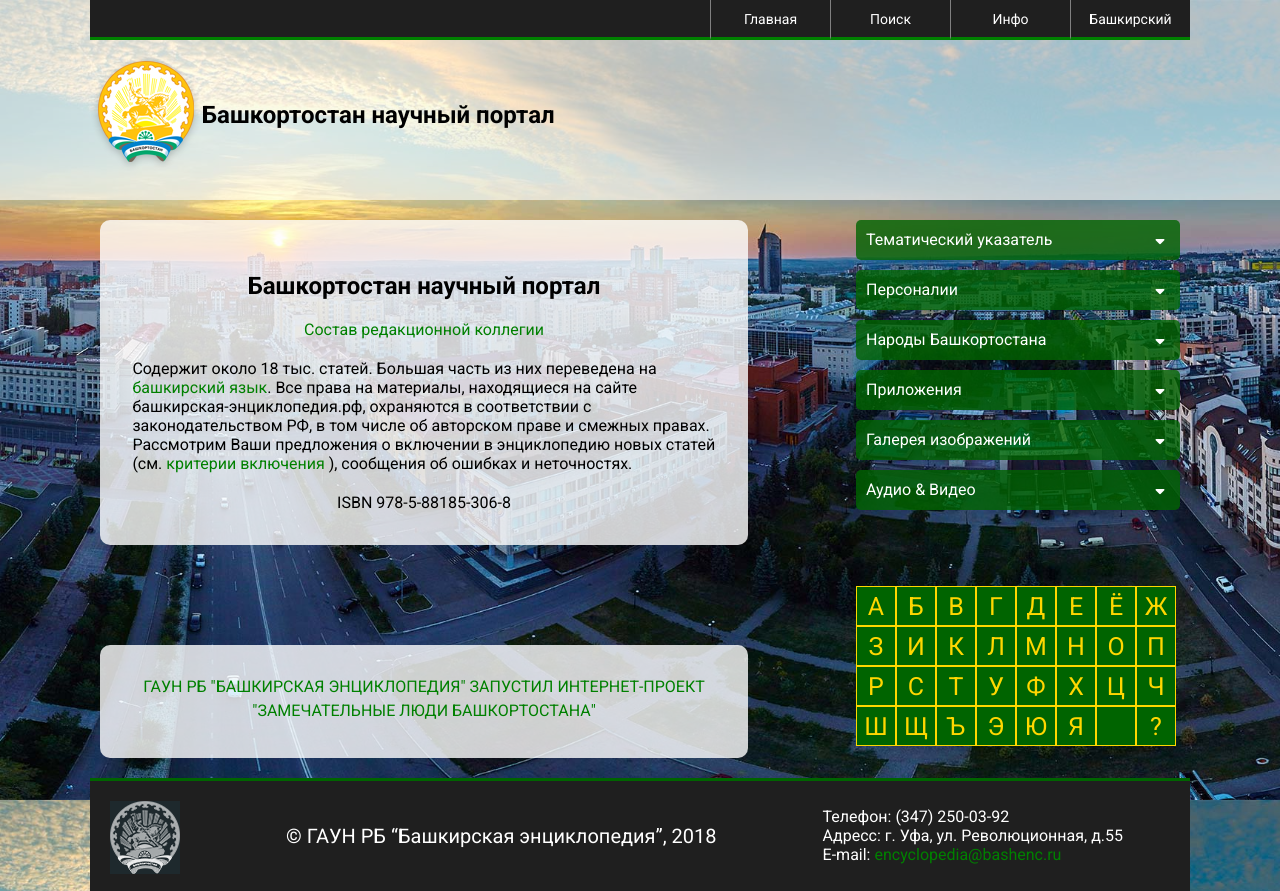
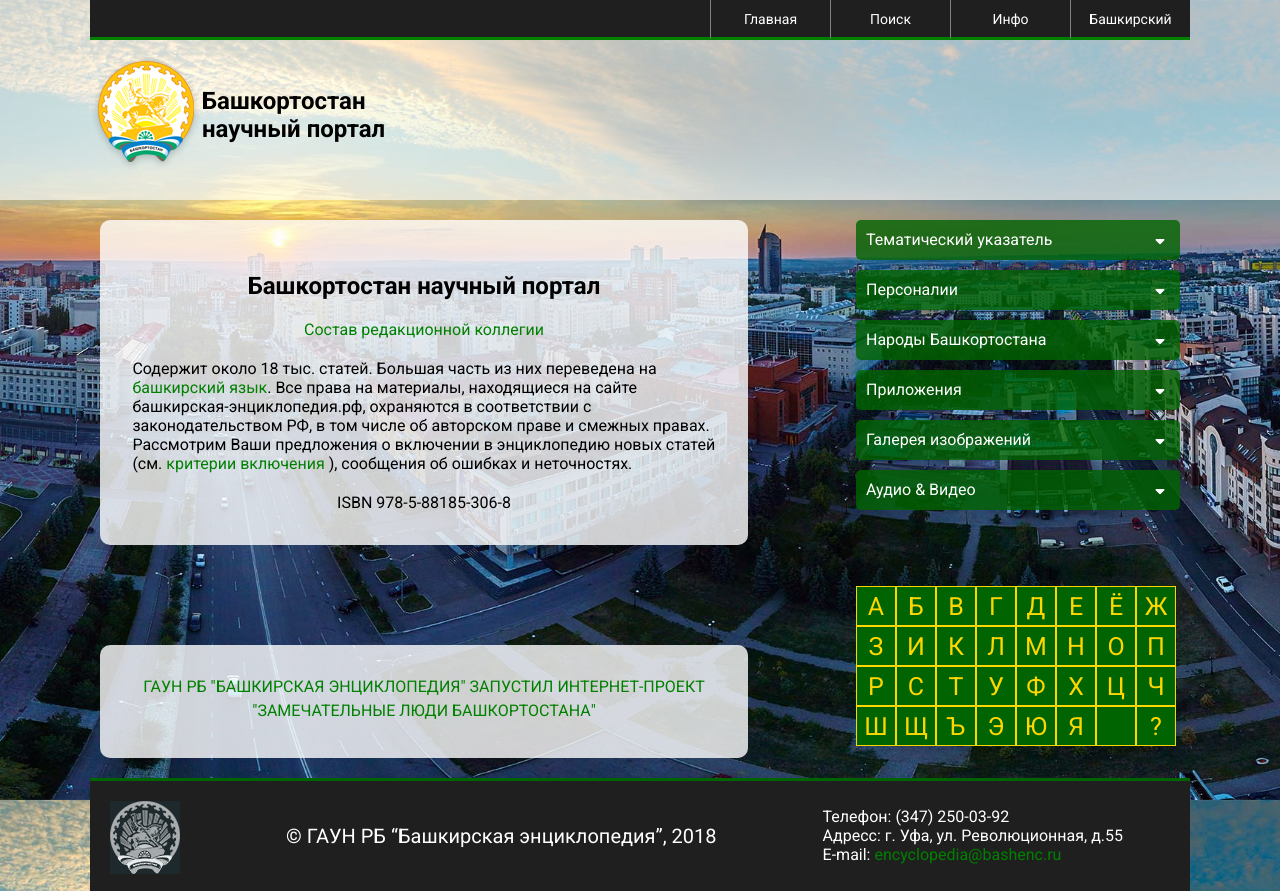
Before and after one commit to npogadaev/npogadaev.github.io, a plain HTML site: page encyclopedia/index.html in a window 1280 px wide. Drawn offline with Linux system fonts and the light colour scheme.

Commit message:
Add files via upload

```diff
--- a/encyclopedia/index.html
+++ b/encyclopedia/index.html
@@ -4,7 +4,7 @@
     <meta charset="UTF-8">
     <meta name="viewport" content="width=device-width, initial-scale=1.0">
     <meta http-equiv="X-UA-Compatible" content="ie=edge">
-    <title>Башкортостан научный портал</title>
+    <title>Башкортостан <br/> Научный портал</title>
     <!-- Connects -->
     <link rel="icon" href="./img/icons/favicon.ico" type="image/x-icon">
     <link rel="shortcut icon" href="./img/icons/favicon.ico" type="image/x-icon">
@@ -23,7 +23,7 @@
             </div>
             <div class="header-content">
                 <div class="header-logo"><img src="./img/icons/logo.png" alt="БАШКИРСКАЯ ЭНЦИКЛОПЕДИЯ"></div>
-                <p class="header-title">Башкортостан научный портал</p>
+                <p class="header-title">Башкортостан <br/> научный портал</p>
             </div>
         </div>
     </header>
```
